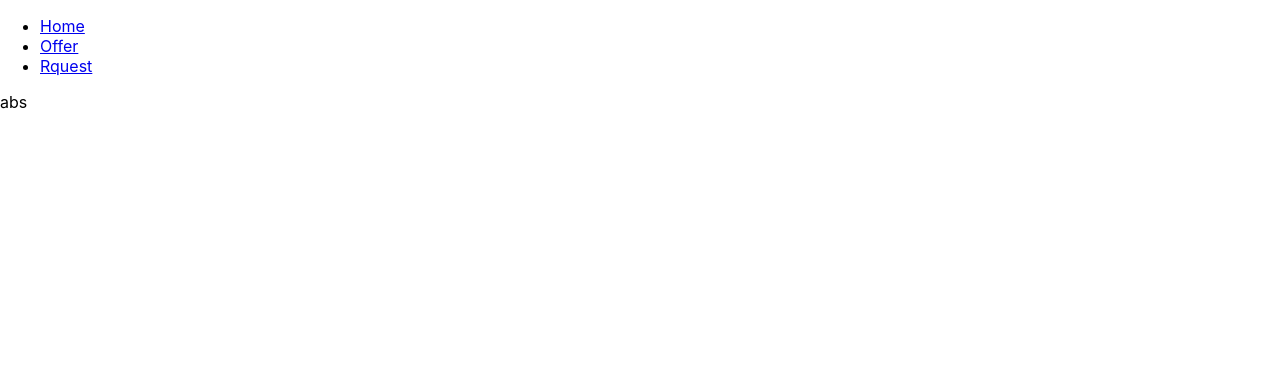
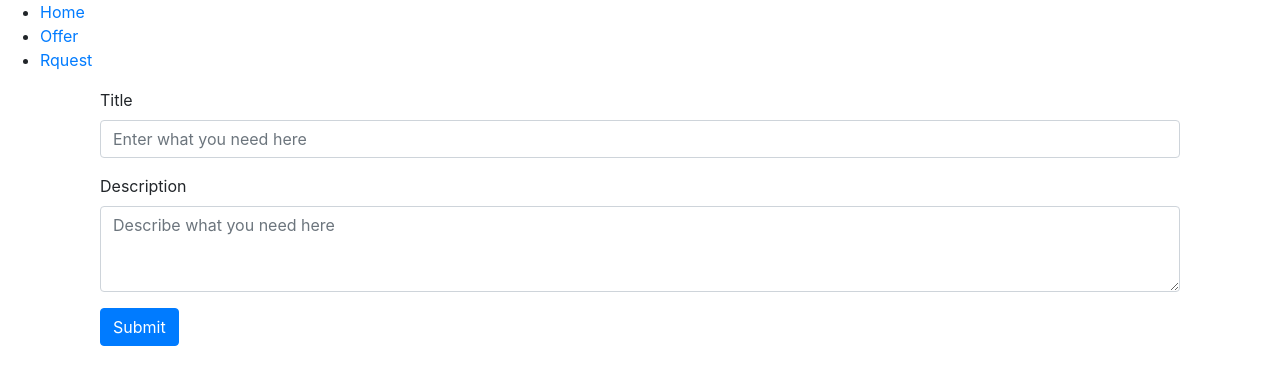
Before and after one commit to stevemu/freebie-connect, a React (Create React App) app in the folder client/: page /request in a window 1280 px wide. Shown: the top 384 px of the page. Built offline with nearby package versions, Linux system fonts and the light colour scheme.

Commit message:
made the request form

```diff
--- a/client/package.json
+++ b/client/package.json
@@ -3,7 +3,9 @@
   "version": "0.1.0",
   "private": true,
   "dependencies": {
+    "bootstrap": "^4.3.1",
     "react": "^16.11.0",
+    "react-bootstrap": "^1.0.0-beta.14",
     "react-dom": "^16.11.0",
     "react-router-dom": "^5.1.2",
     "react-scripts": "3.2.0"
--- a/client/src/App.js
+++ b/client/src/App.js
@@ -17,7 +17,7 @@ function App() {
             <Link to="/offer">Offer</Link>
           </li>
           <li>
-            <Link to="/reqest">Rquest</Link>
+            <Link to="/request">Rquest</Link>
           </li>
         </ul>
       </nav>
--- a/client/src/pages/Request.js
+++ b/client/src/pages/Request.js
@@ -1,11 +1,41 @@
-import React from 'react';
+import 'bootstrap/dist/css/bootstrap.min.css'
+import React from 'react'
+import Form from 'react-bootstrap/Form'
+import Button from 'react-bootstrap/Button'
 
-function Request() {
-  return (
-    <div>
-      <p>abs</p>
-    </div>
-  );
+
+
+
+class Request extends React.Component {
+  render() {
+
+    const formStyle = {
+
+      padding: "0 100px",
+
+
+    };
+
+    return <Form style={formStyle}>
+
+      <Form.Group controlId="requesTtitle">
+        <Form.Label>Title</Form.Label>
+        <Form.Control type="text" placeholder="Enter what you need here" />
+      </Form.Group>
+
+      <Form.Group controlId="reqDescription">
+        <Form.Label>Description</Form.Label>
+        <Form.Control as="textarea" rows="3" placeholder="Describe what you need here" />
+      </Form.Group>
+
+      <Button variant="primary" type="submit">
+        Submit
+      </Button>
+
+
+    </Form>
+      ;
+  }
 }
 
 export default Request;
```
Also changed, not shown: 1 other file (tests, documents, lock files or other folders).
